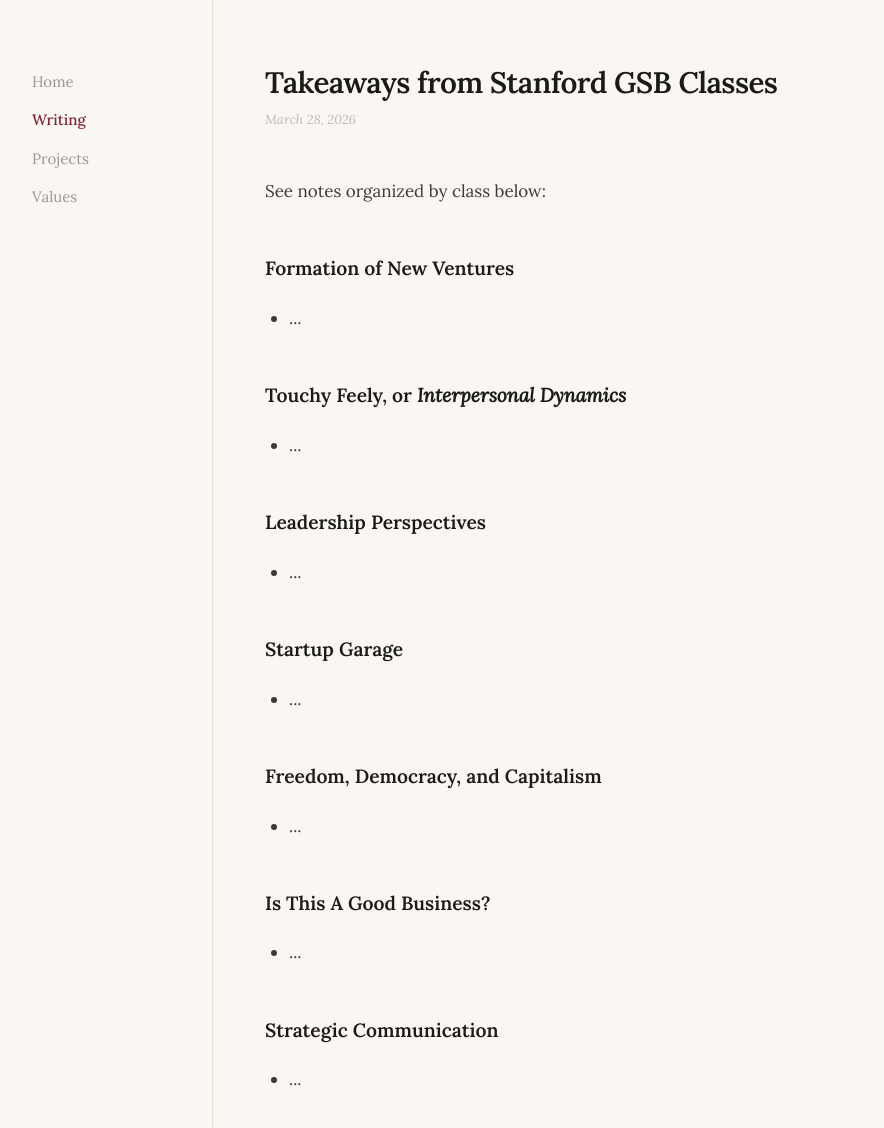
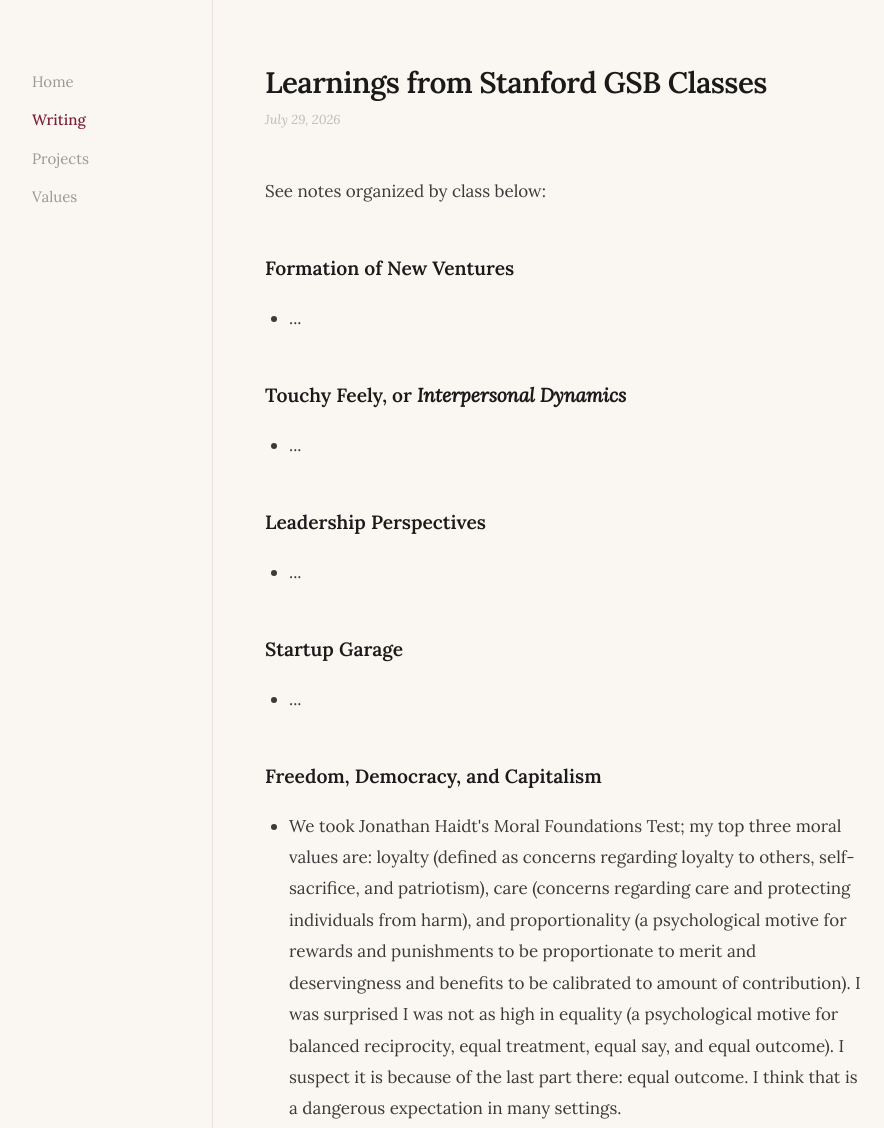
Before and after one commit to shivamapatel/shivamapatel.github.io, an Eleventy site: page src/writing/takeaways-from-stanford-gsb-classes.md in a window 1280 px wide. Shown: the top 1128 px of the page, without its empty margins (190-1074 px from the left). Built offline with nearby package versions, Linux system fonts and the light colour scheme; Eleventy itself is replaced by a stand-in of ours; files that its build step writes are made by us from their sources.

Commit message:
Takeaways part 1

```diff
--- a/src/writing/takeaways-from-stanford-gsb-classes.md
+++ b/src/writing/takeaways-from-stanford-gsb-classes.md
@@ -1,6 +1,6 @@
 ---
-title: Takeaways from Stanford GSB Classes
-date: 2026-03-28
+title: Learnings from Stanford GSB Classes
+date: 2026-07-29
 description: My attempt at consolidating learnings across classes I took during my MBA.
 ---
 
@@ -24,7 +24,9 @@
 
 ## Freedom, Democracy, and Capitalism
 
-- ...
+- We took Jonathan Haidt's Moral Foundations Test; my top three moral values are: loyalty (defined as concerns regarding loyalty to others, self-sacrifice, and patriotism), care (concerns regarding care and protecting individuals from harm), and proportionality (a psychological motive for rewards and punishments to be proportionate to merit and deservingness and benefits to be calibrated to amount of contribution). I was surprised I was not as high in equality (a psychological motive for balanced reciprocity, equal treatment, equal say, and equal outcome). I suspect it is because of the last part there: equal outcome. I think that is a dangerous expectation in many settings.
+- I believe the individual is the elemental unit of society. We all have different experiences and identities that shape our beliefs and definitions of what a good life is. We can voluntarily form groups around these identities and beliefs. This is all good, so long as we engage with those different than us productively (vs. trying to fit our beliefs onto others). Remember to see the individual; regardless of group affiliation, we are all more similar than different.
+- I am a believer in free speech and am skeptical of any form of censorship; society benefits from a higher quantity and rate of turnover of ideas, even if we disagree with some of them.
 
 ## Is This A Good Business?
 
```
